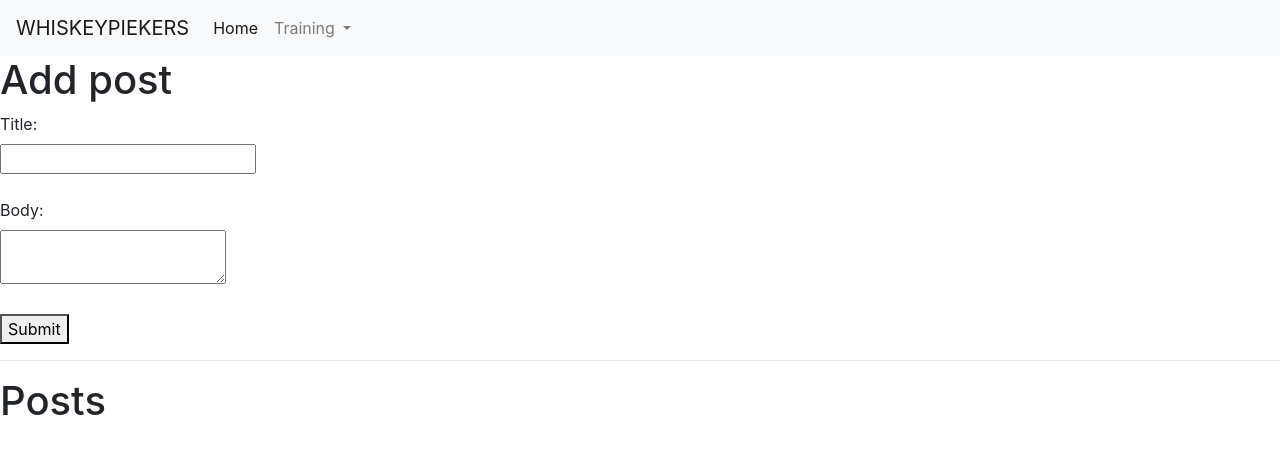
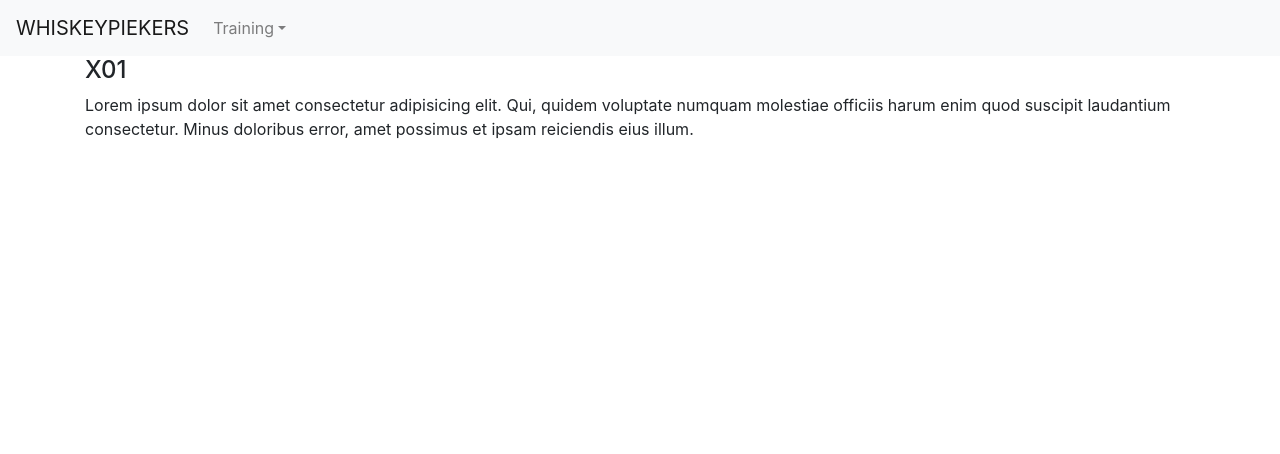
Before and after one commit to mikepattyn/whiskeypiekers, a React app: page /X01 in a window 1280 px wide. Shown: the top 454 px of the page. Built offline with nearby package versions, Linux system fonts and the light colour scheme; no server answers.

Commit message:
setup routing with react-router-dom

```diff
--- a/public/index.html
+++ b/public/index.html
@@ -12,28 +12,6 @@
 </head>
 
 <body>
-  <div id="navigation">
-    <nav class="navbar navbar-expand-lg navbar-light bg-light">
-      <a class="navbar-brand" href="#">WHISKEYPIEKERS</a>
-      <button class="navbar-toggler" type="button" data-toggle="collapse" data-target="#navbarSupportedContent" aria-controls="navbarSupportedContent" aria-expanded="false" aria-label="Toggle navigation">
-        <span class="navbar-toggler-icon"></span>
-      </button>
-      <div class="collapse navbar-collapse" id="navbarSupportedContent">
-        <ul class="navbar-nav mr-auto">
-          <li class="nav-item active">
-            <a class="nav-link" href="#">Home <span class="sr-only">(current)</span></a>
-          </li>
-          <li class="nav-item dropdown">
-            <a class="nav-link dropdown-toggle" href="#" id="trainingDropdown" role="button" data-toggle="dropdown" aria-haspopup="true" aria-expanded="false">
-              Training
-            </a>
-            <div class="dropdown-menu" aria-labelledby="trainingDropdown">
-              <a class="dropdown-item" href="#">X01</a>
-            </div>
-          </li>
-      </div>
-    </nav>
-  </div>
   <div id="root">
 
   </div>
--- a/src/Components/App.tsx
+++ b/src/Components/App.tsx
@@ -1,20 +1,27 @@
-import * as React from 'react';
-import Posts from './Posts';
-import PostForm from './PostForm';
-import { Provider } from 'react-redux';
+import * as React from 'react'
+import { Provider } from 'react-redux'
+import { BrowserRouter, Route } from 'react-router-dom'
+import store from './Stores/store'
 
-import store from './Stores/store'
+import Post from './Post'
+import MijnMenu, { MenuProps } from './MijnMenu'
+import X01 from './X01';
 
 class App extends React.Component {
     render() {
+        const props = new MenuProps()
+        props.links.push({ label: "WHISKEYPIEKERS", link: "/" })
+        props.links.push({ label: "X01", link: "/X01" })
         return (
-            <Provider store={store}>
-                <div>
-                    <PostForm />
-                        <hr />
-                    <Posts posts={[]} />
-                </div>
-            </Provider>
+            <BrowserRouter>
+                <Provider store={store}>
+                    <>
+                        <MijnMenu links={props.links} />
+                        <Route exact path="/" component={Post} />
+                        <Route exact path="/X01" component={X01} />
+                    </>
+                </Provider>
+            </BrowserRouter>
         );
     }
 }
--- /dev/null
+++ b/src/Components/MijnMenu.tsx
@@ -0,0 +1,45 @@
+import * as React from 'react'
+
+interface ILink {
+    label: string,
+    link: string
+}
+export class MenuProps {
+    links: ILink[] = []
+}
+
+class MijnMenu extends React.Component<MenuProps> {
+    render() {
+        const trainingDropdownItems = this.props.links.map((link: ILink, index: number) => {
+            if(index == 0)
+                return
+            return (
+                <div className="dropdown-menu" aria-labelledby="trainingDropdown">
+                    <a key={index} className="dropdown-item" href={link.link}>{link.label}</a>
+                </div>
+            )
+        })
+        return (
+            <>
+                <div id="navigation">
+                    <nav className="navbar navbar-expand-lg navbar-light bg-light">
+                        <a className="navbar-brand" href={this.props.links[0].link}>{this.props.links[0].label}</a>
+                        <button className="navbar-toggler" type="button" data-toggle="collapse" data-target="#navbarSupportedContent" aria-controls="navbarSupportedContent" aria-expanded="false" aria-label="Toggle navigation">
+                            <span className="navbar-toggler-icon"></span>
+                        </button>
+                        <div className="collapse navbar-collapse" id="navbarSupportedContent">
+                            <ul className="navbar-nav mr-auto">
+                                <li className="nav-item dropdown">
+                                    <a className="nav-link dropdown-toggle" href="#" id="trainingDropdown" role="button" data-toggle="dropdown" aria-haspopup="true" aria-expanded="false">Training</a>
+                                    {trainingDropdownItems}
+                                </li>
+                            </ul>
+                        </div>
+                    </nav>
+                </div>
+            </>
+        )
+    }
+}
+
+export default MijnMenu
--- /dev/null
+++ b/src/Components/Post.tsx
@@ -0,0 +1,15 @@
+import * as React from 'react'
+import PostForm from './PostForm'
+import Posts from './Posts'
+class Post extends React.Component {
+    render() {
+        return (
+            <div>
+                <PostForm />
+                <hr />
+                <Posts posts={[]} />
+            </div>
+        )
+    }
+}
+export default Post
--- /dev/null
+++ b/src/Components/X01.tsx
@@ -0,0 +1,14 @@
+import * as React from 'react'
+
+class X01 extends React.Component {
+    render(){
+        return(
+            <div className="container">
+                <h4>X01</h4>
+                <p>Lorem ipsum dolor sit amet consectetur adipisicing elit. Qui, quidem voluptate numquam molestiae officiis harum enim quod suscipit laudantium consectetur. Minus doloribus error, amet possimus et ipsam reiciendis eius illum.</p>
+            </div>
+        )
+    }
+}
+
+export default X01
--- a/webpack.config.js
+++ b/webpack.config.js
@@ -36,8 +36,9 @@ module.exports = {
   devServer: {
     contentBase: path.join(__dirname, "public/"),
     port: 3000,
-    publicPath: "http://localhost:3000/dist/",
-    hotOnly: true
+    publicPath: "/dist/",
+    hotOnly: true,
+    historyApiFallback: true
   },
   plugins: [new webpack.HotModuleReplacementPlugin()]
 }
```
